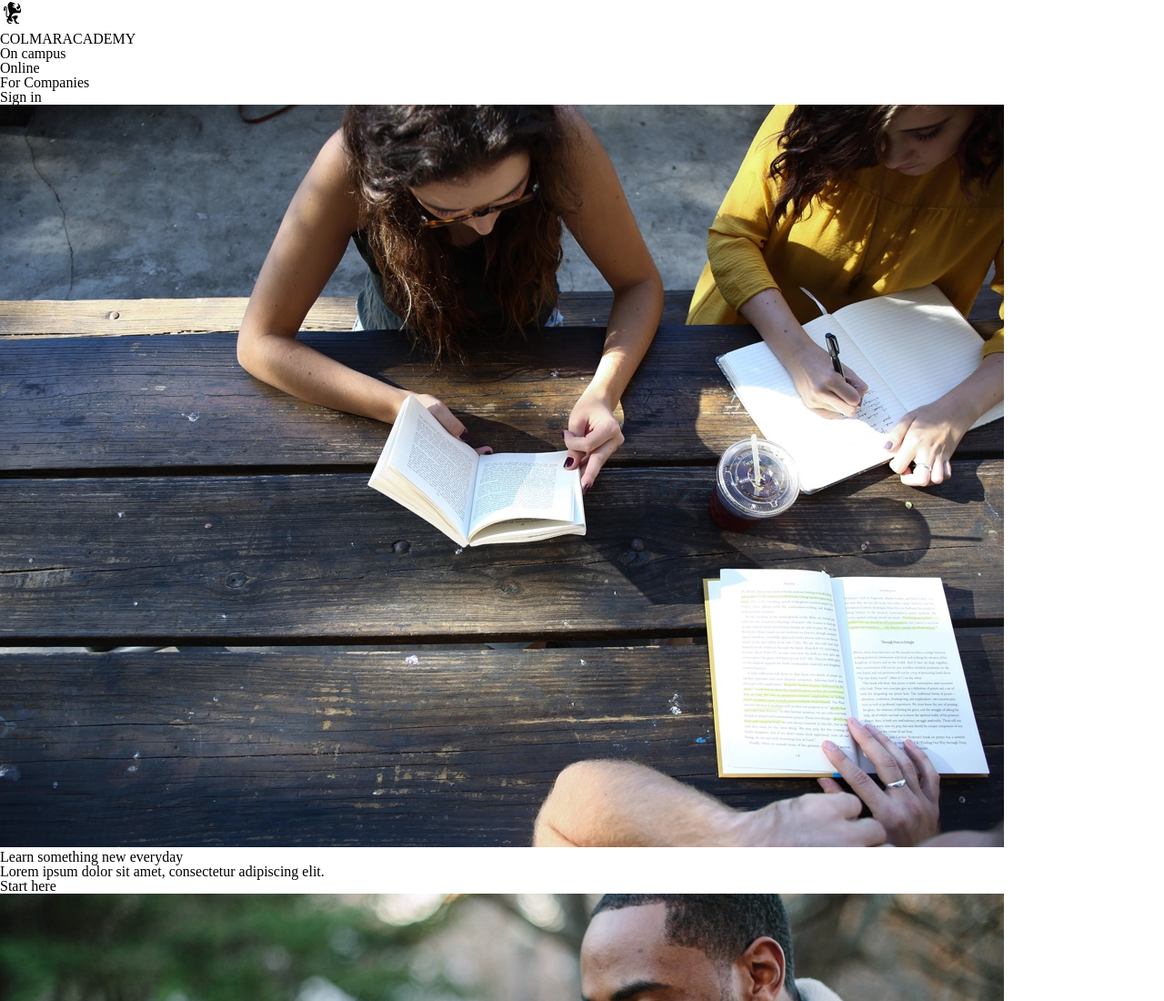
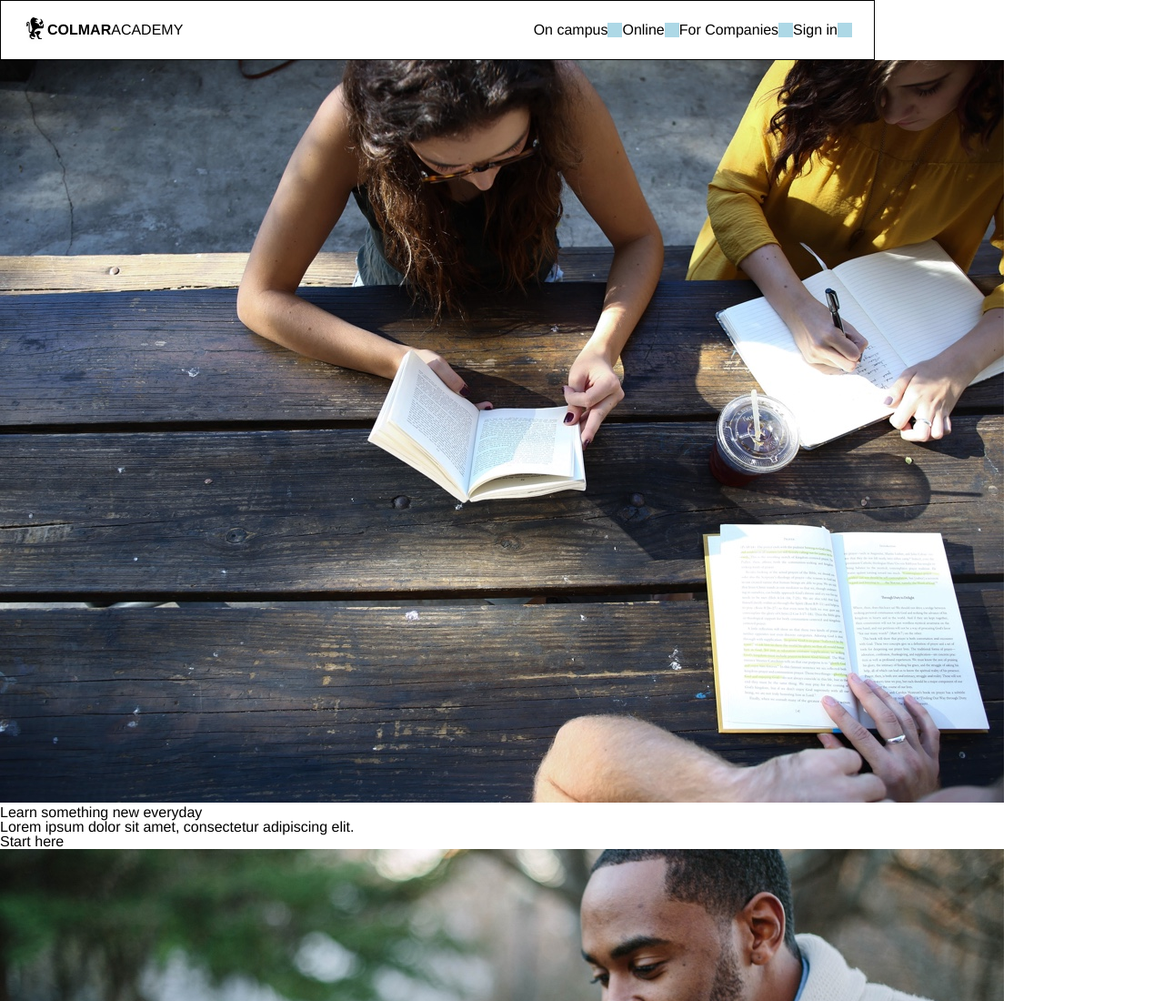
Before and after one commit to jimenda/Colmar, a plain HTML site: page index.html in a window 1280 px wide. Shown: the top 1100 px of the page at 91% size. Drawn offline with Linux system fonts and the light colour scheme.

Commit message:
Header Styling

```diff
--- a/index.html
+++ b/index.html
@@ -133,7 +133,7 @@
     <div class="thesis">
       <h2>Thesis exhibit<h2>
       <div class="left-content">
-        <video width="60%" controls>
+        <video width="60%">
           <source src="./resources/videos/thesis.mp4">
         </video>
         <h3>Reimagine urban</h3>
--- a/resources/css/style.css
+++ b/resources/css/style.css
@@ -0,0 +1,45 @@
+html {
+  font-size: 16px;
+  font-family: "Helvetica", sans-serif;
+}
+
+body {
+  max-width: 960px;
+}
+
+/*Header Styling*/
+
+#header {
+  display: flex;
+  height: 4rem;
+  width: 100%;
+  border: 1px solid black;
+}
+
+#header .left {
+  display: flex;
+  float: left;
+  margin: auto 0 auto 24px;
+  height: 2rem;
+}
+
+.left h1 {
+  margin: auto 0;
+}
+
+.left span {
+  font-weight: bold;
+}
+
+#header .right {
+  float: right;
+  margin: auto 1.5rem auto auto;
+}
+
+#nav ul {
+  display: flex;
+}
+
+#nav li {
+  border-right: 1rem solid lightblue;
+}
```
